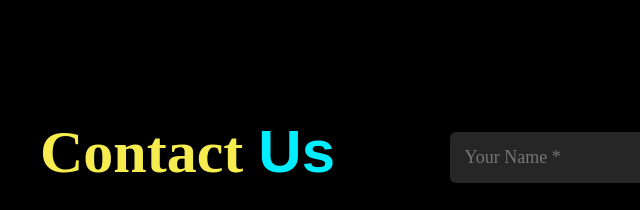
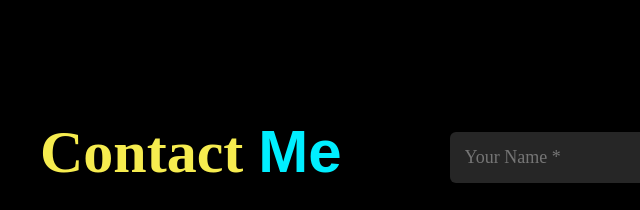
Before and after one commit to Abi8888/Portfolio, a plain HTML site: page index.html in a window 1280 px wide. Shown: the part 3563-3773 px from the top of the page, 88-728 px from the left. Drawn offline with nearby package versions, Linux system fonts and the light colour scheme.

Commit message:
First commit

```diff
--- a/index.html
+++ b/index.html
@@ -343,7 +343,7 @@
      <div class="container">
         <div class="row">
             <div class="contact-left">
-                <h1 class="sub-title2">Contact <span>Us</span></h1>
+                <h1 class="sub-title2">Contact <span>Me</span></h1>
                 <p><i class='bx bx-envelope' ></i> abiabishek@gmail.com</p>
                 <p><i class='bx bxs-contact'></i> 6380856870</p>
                 <div class="home-sci">
```
